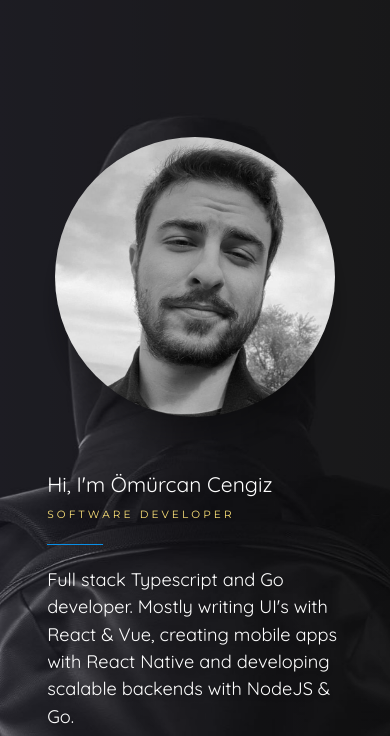
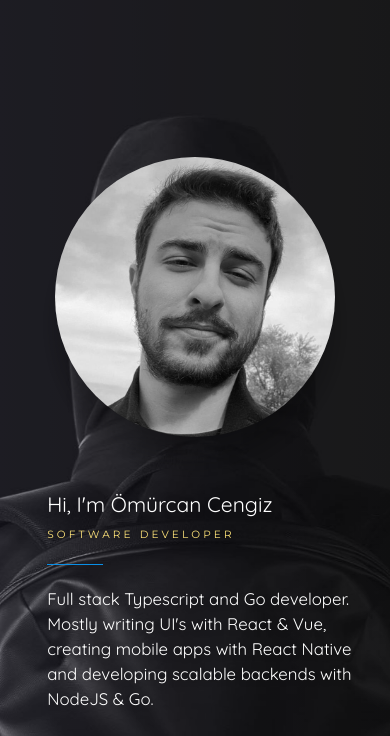
Before and after one commit to mrcn04/omurcancengiz.com, a Gatsby site: page / in a window 390 px wide. Shown: the top 736 px of the page. Built offline with nearby package versions, Linux system fonts and the light colour scheme; Gatsby itself is replaced by a stand-in of ours.

Commit message:
font size fix on mobile

```diff
--- a/src/css/main.css
+++ b/src/css/main.css
@@ -211,6 +211,9 @@ html {
   .contact {
     width: 100%;
   }
+  .description {
+    font-size: 1.2rem;
+  }
 }
 
 @media screen and (min-width: 800px) {
```
